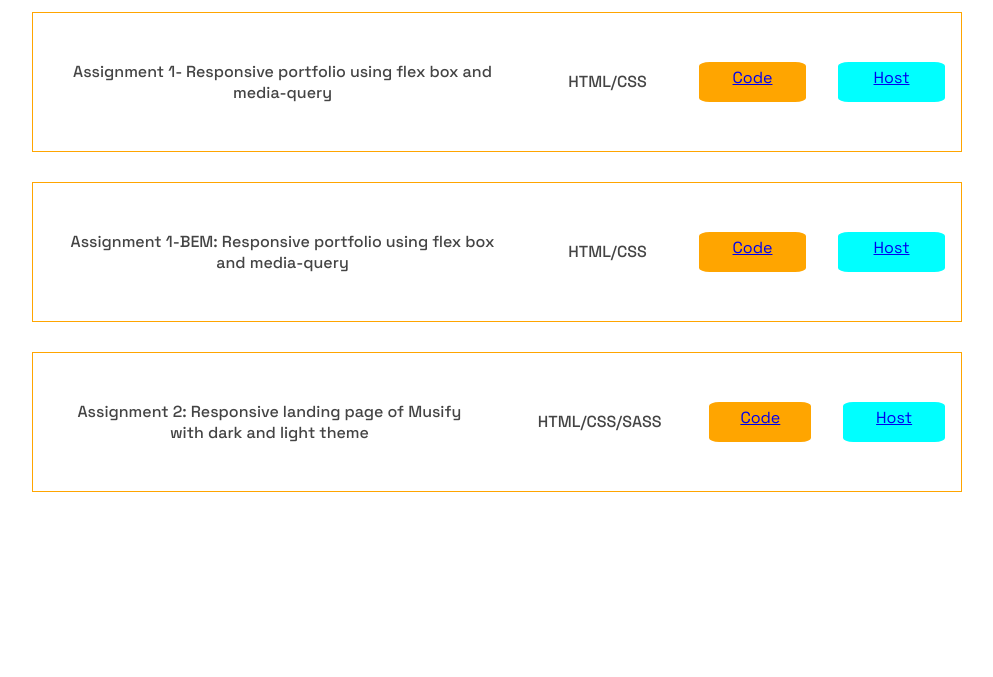
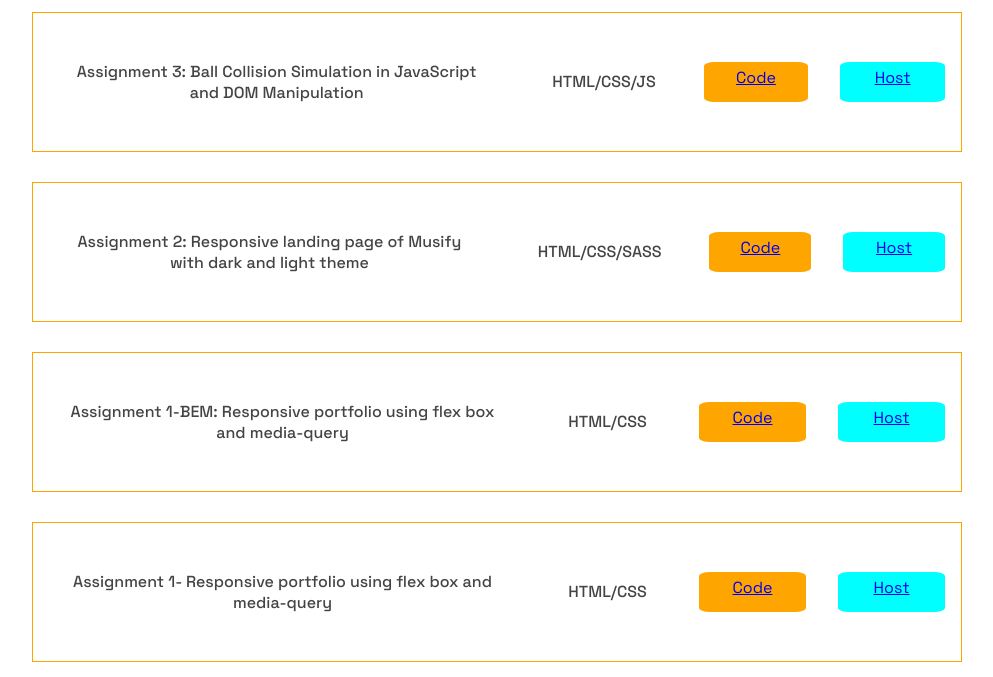
Before and after one commit to Znis/LF-Assignment-Table, a plain HTML site: page index.html in a window 1280 px wide. Shown: the part 345-1022 px from the top of the page, without its empty margins (143-1136 px from the left). Before the commit the page ends 852 px from the top, so only its background shows below. Drawn offline with Linux system fonts and the light colour scheme.

Commit message:
Update index.html

```diff
--- a/index.html
+++ b/index.html
@@ -20,17 +20,11 @@
         <p style="flex:1;">Code</p>
         <p style="flex:1;">Github Page</p>
     </div>
-    <div class="record">
-        <p class="title">Assignment 1- Responsive portfolio using flex box and media-query</p>
-        <p class="category">HTML/CSS</p>
-        <a href="https://github.com/Znis/Znis-LF-SE-Fellowship-2024-Assignments.git" target="_blank" class="code">Code</a>
-        <a href="https://znis.github.io/Znis-LF-SE-Fellowship-2024-Assignments/" target="_blank" class="gpage">Host</a>
-    </div>
-        <div class="record">
-        <p class="title">Assignment 1-BEM: Responsive portfolio using flex box and media-query</p>
-        <p class="category">HTML/CSS</p>
-        <a href="https://github.com/Znis/Znis-LF-SE-Fellowship-2024-Assignments/tree/assignment1-bem" target="_blank" class="code">Code</a>
-        <a href="https://znis.github.io/Znis-LF-SE-Fellowship-2024-Assignments/" target="_blank" class="gpage">Host</a>
+         <div class="record">
+        <p class="title">Assignment 3: Ball Collision Simulation in JavaScript and DOM Manipulation</p>
+        <p class="category">HTML/CSS/JS</p>
+        <a href="https://github.com/Znis/LF-SE-Fellowship-JS-Assignment-Ball-Collision" target="_blank" class="code">Code</a>
+        <a href="https://znis.github.io/LF-SE-Fellowship-JS-Assignment-Ball-Collision/" target="_blank" class="gpage">Host</a>
 
     </div>
         <div class="record">
@@ -40,6 +34,21 @@
         <a href="https://znis.github.io/LF-SE-Fellowship-2024-Assignment2/" target="_blank" class="gpage">Host</a>
 
     </div>
+        <div class="record">
+        <p class="title">Assignment 1-BEM: Responsive portfolio using flex box and media-query</p>
+        <p class="category">HTML/CSS</p>
+        <a href="https://github.com/Znis/Znis-LF-SE-Fellowship-2024-Assignments/tree/assignment1-bem" target="_blank" class="code">Code</a>
+        <a href="https://znis.github.io/Znis-LF-SE-Fellowship-2024-Assignments/" target="_blank" class="gpage">Host</a>
+
+    </div>
+    <div class="record">
+        <p class="title">Assignment 1- Responsive portfolio using flex box and media-query</p>
+        <p class="category">HTML/CSS</p>
+        <a href="https://github.com/Znis/Znis-LF-SE-Fellowship-2024-Assignments.git" target="_blank" class="code">Code</a>
+        <a href="https://znis.github.io/Znis-LF-SE-Fellowship-2024-Assignments/" target="_blank" class="gpage">Host</a>
+    </div>
+
+
 </div>
 </body>
 </html>
```
